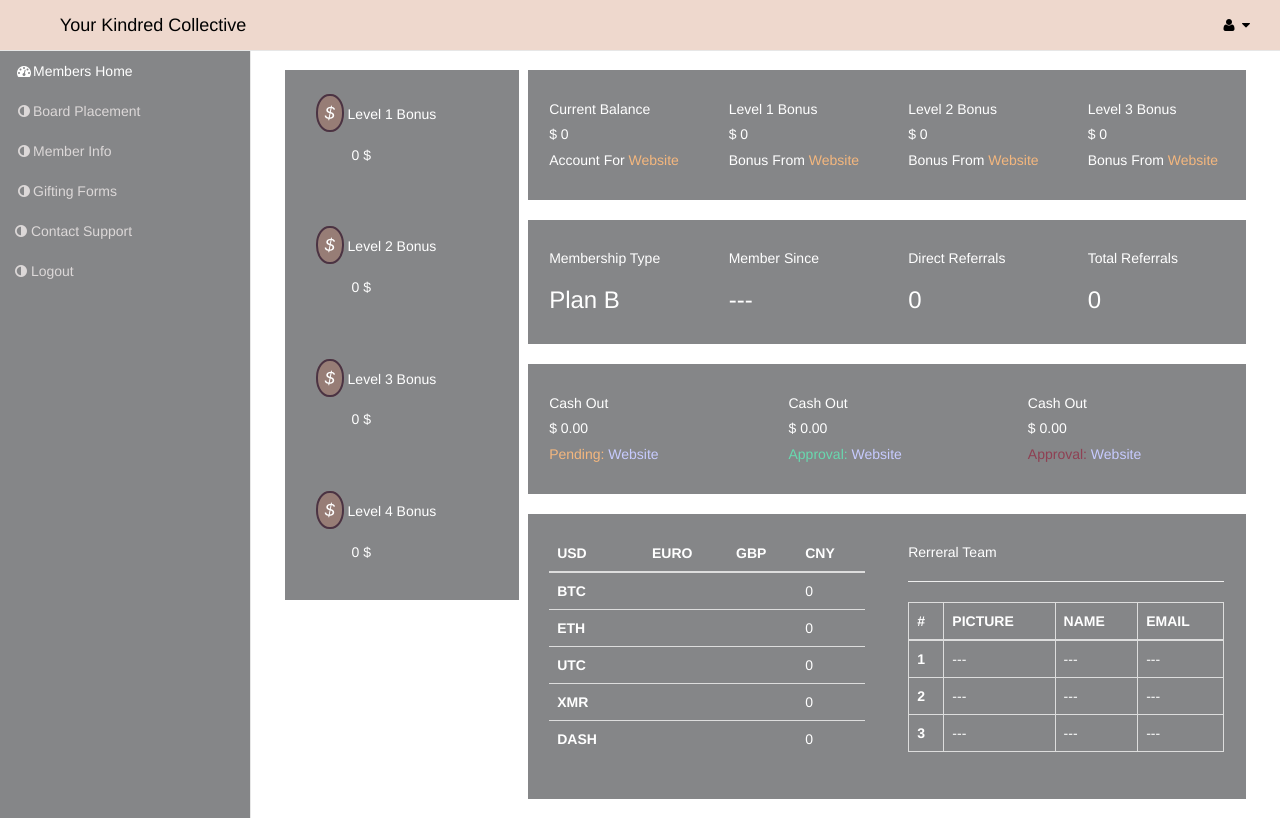
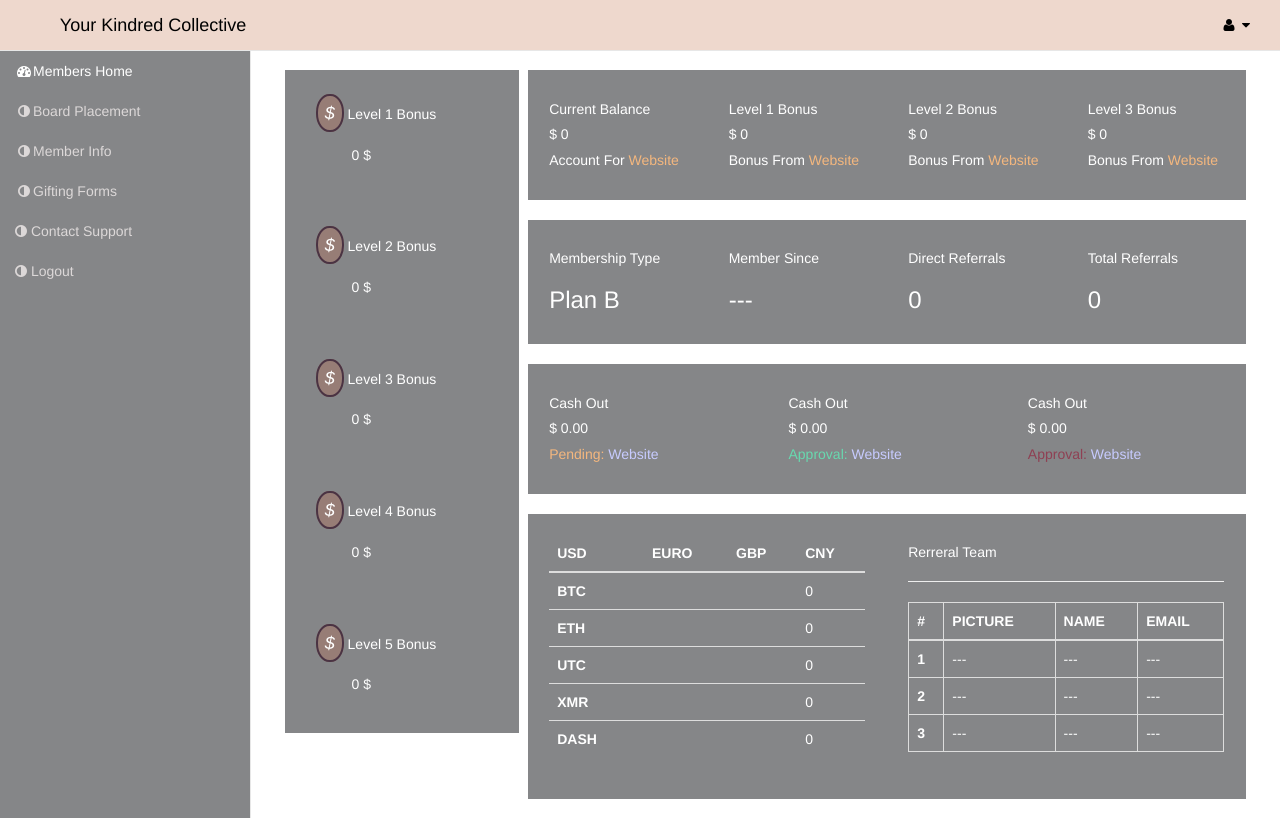
Before and after one commit to Iram1995/Kindred-Collective, a PHP site: page /visitor/home.php in a window 1280 px wide. Run offline with PHP 8.4, Linux system fonts and the light colour scheme; a user stored in the database is signed in.

Commit message:
Level added

```diff
--- a/index.php
+++ b/index.php
@@ -91,7 +91,7 @@
            	<a href="joinyes.php" class="btn btn-primary">Join us</a>
 
                 <!-- DOWNLOAD BUTTON - PLACE LINK TO YOUR APP HERE -->
-              <button type="button" class="btn btn-success" data-toggle="modal" data-target="#LogIn">Member Login</button>
+              <button type="button" class="btn btn-success" data-toggle="modal" data-target="#LogIn">Join the Collective</button>
               	            </div>
 
             <!-- "BURGER MENU" FOR RESPONSIVE VIEW -->
@@ -279,7 +279,7 @@ function googleTranslateElementInit() {
             <button type="button" class="close" data-dismiss="modal" aria-label="Close"><span aria-hidden="true">×</span></button>
 
             <!-- MODAL TITLE -->
-            <h5 class="modal-title" id="myModalLabel">Member Login</h5>
+            <h5 class="modal-title" id="myModalLabel">Join the Collective</h5>
 
             <!-- MODAL SUBTITLE -->
 
--- a/joinyes.php
+++ b/joinyes.php
@@ -128,7 +128,7 @@
            	<a href="joinyes.php" class="btn btn-primary">Join us</a>
 
                 <!-- DOWNLOAD BUTTON - PLACE LINK TO YOUR APP HERE -->
-              <button type="button" class="btn btn-success" data-toggle="modal" data-target="#LogIn">Member Login</button>
+              <button type="button" class="btn btn-success" data-toggle="modal" data-target="#LogIn">Join the Collective</button>
               	            </div>
 
             <!-- "BURGER MENU" FOR RESPONSIVE VIEW -->
@@ -313,7 +313,7 @@ function googleTranslateElementInit() {
             <button type="button" class="close" data-dismiss="modal" aria-label="Close"><span aria-hidden="true">&times;</span></button>
 
             <!-- MODAL TITLE -->
-            <h5 class="modal-title" id="myModalLabel">Member Login</h5>
+            <h5 class="modal-title" id="myModalLabel">Join the Collective</h5>
 
             <!-- MODAL SUBTITLE -->
             <p align="center" class="style7">
--- a/loginyes.php
+++ b/loginyes.php
@@ -139,7 +139,7 @@ font-family:"Calibri",sans-serif;
            	<a href="joinyes.php" class="btn btn-primary">Join us</a>
 
                 <!-- DOWNLOAD BUTTON - PLACE LINK TO YOUR APP HERE -->
-              <button type="button" class="btn btn-success" data-toggle="modal" data-target="#LogIn">Member Login</button>
+              <button type="button" class="btn btn-success" data-toggle="modal" data-target="#LogIn">Join the Collective</button>
               	            </div>
 
             <!-- "BURGER MENU" FOR RESPONSIVE VIEW -->
@@ -324,7 +324,7 @@ function googleTranslateElementInit() {
             <button type="button" class="close" data-dismiss="modal" aria-label="Close"><span aria-hidden="true">&times;</span></button>
 
             <!-- MODAL TITLE -->
-            <h5 class="modal-title" id="myModalLabel">Member Login</h5>
+            <h5 class="modal-title" id="myModalLabel">Join the Collective</h5>
 
             <!-- MODAL SUBTITLE -->
             <p align="center" class="style7">
--- a/visitor/home.php
+++ b/visitor/home.php
@@ -94,6 +94,20 @@ $userid = $_SESSION['userid'];
     font-size: large;
     border-radius: 48%;
     padding: 4%;">$</i><span><span> Level 4 Bonus
+     <br/>
+     <span> <i class="fas fa-dollar-sign" style="background-color: #da593536;
+    border: 2px solid #4a3343;
+    font-size: xx-large;
+    border-radius: 48%;
+    padding: 4%;visibility: hidden;">$</i><span><span>0 $</span>
+
+            </div>
+            <div class="row" style="padding: 15%;background-color: #858688;">
+                <span> <i class="fas fa-dollar-sign" style="background-color: #da593536;
+    border: 2px solid #4a3343;
+    font-size: large;
+    border-radius: 48%;
+    padding: 4%;">$</i><span><span> Level 5 Bonus
      <br/>
      <span> <i class="fas fa-dollar-sign" style="background-color: #da593536;
     border: 2px solid #4a3343;
```
